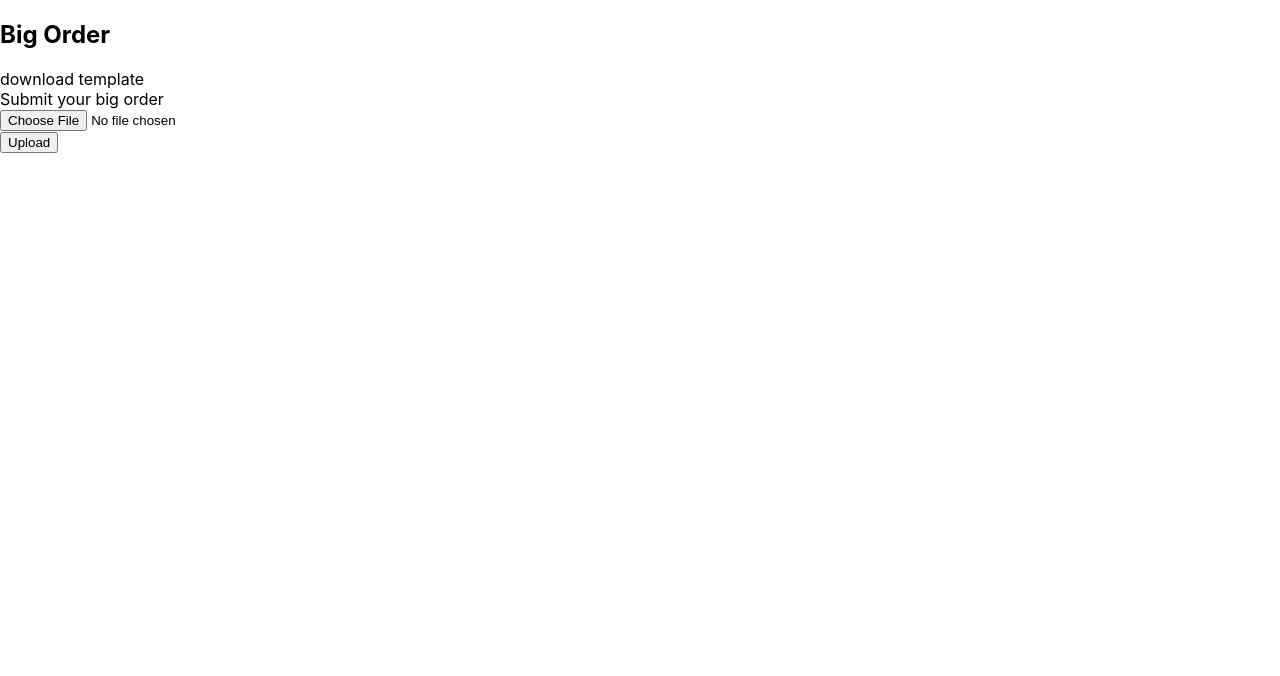
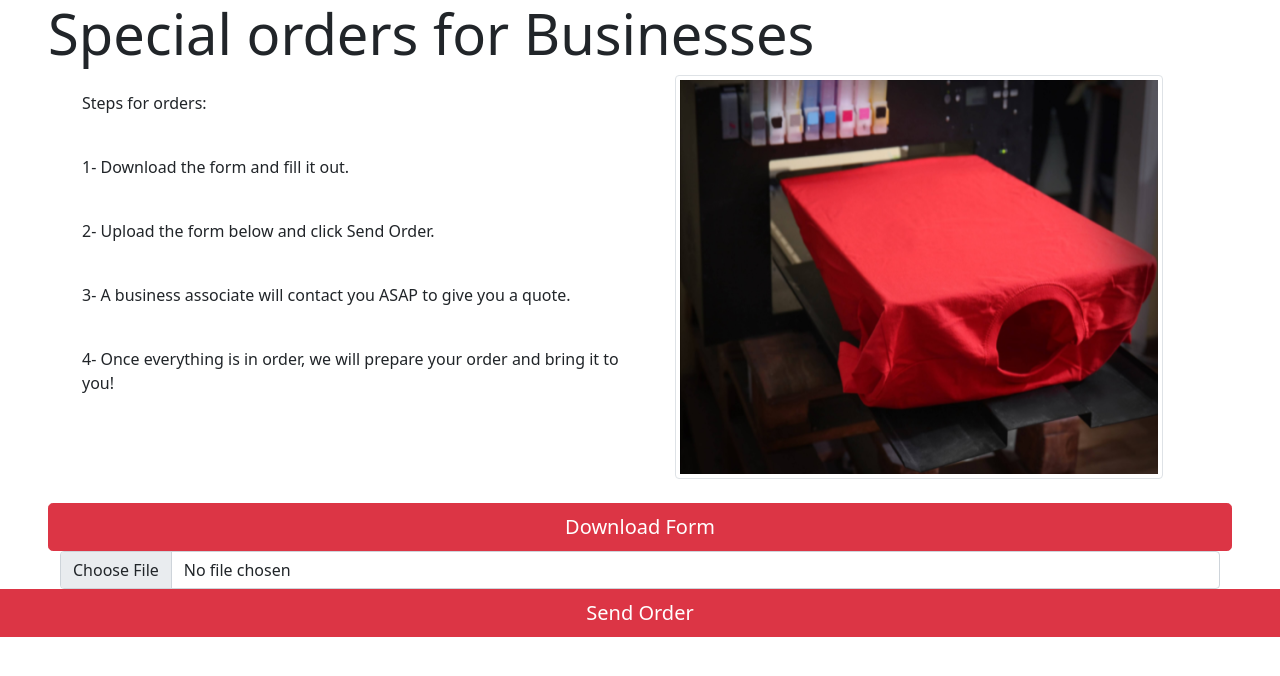
Before and after one commit to SmoothWin/A-and-I-Clothing_frontend, a Next.js app: page /bigorder in a window 1280 px wide. Shown: the top 676 px of the page. Built offline with nearby package versions, Linux system fonts and the light colour scheme.

Commit message:
bootstrap added + other changes

```diff
--- /dev/null
+++ b/components/Bootstrap.js
@@ -0,0 +1,9 @@
+export default function BootstrapJS(){
+    return(
+        <>
+        <script async src="https://code.jquery.com/jquery-3.3.1.slim.min.js" integrity="sha384-q8i/X+965DzO0rT7abK41JStQIAqVgRVzpbzo5smXKp4YfRvH+8abtTE1Pi6jizo" crossorigin="anonymous"></script>
+        <script async src="https://cdnjs.cloudflare.com/ajax/libs/popper.js/1.14.7/umd/popper.min.js" integrity="sha384-UO2eT0CpHqdSJQ6hJty5KVphtPhzWj9WO1clHTMGa3JDZwrnQq4sF86dIHNDz0W1" crossorigin="anonymous"></script>
+        <script async src="https://stackpath.bootstrapcdn.com/bootstrap/4.3.1/js/bootstrap.min.js" integrity="sha384-JjSmVgyd0p3pXB1rRibZUAYoIIy6OrQ6VrjIEaFf/nJGzIxFDsf4x0xIM+B07jRM" crossorigin="anonymous"></script>
+        </>
+    )
+}
--- a/package.json
+++ b/package.json
@@ -9,6 +9,7 @@
   },
   "dependencies": {
     "axios": "^0.24.0",
+    "bootstrap": "^5.1.3",
     "next": "12.0.7",
     "react": "17.0.2",
     "react-dom": "17.0.2"
--- a/pages/_app.js
+++ b/pages/_app.js
@@ -1,4 +1,5 @@
 import '../styles/globals.css'
+import 'bootstrap/dist/css/bootstrap.css'
 
 function MyApp({ Component, pageProps }) {
   return <Component {...pageProps} />
--- a/pages/bigorder.js
+++ b/pages/bigorder.js
@@ -1,5 +1,8 @@
 import { useState } from "react";
 import axios from 'axios';
+import Head from "next/head";
+
+import BootstrapJS from '../components/Bootstrap'
 
 export default function bigorder(){
     const [selectedFile, setSelectedFile] = useState(null);
@@ -7,26 +10,48 @@ export default function bigorder(){
     function onChangeHandler(e){
         setSelectedFile(e.target.files[0])
     }
-    function onClickHandler(e){
+    async function onClickHandler(e){
         const data = new FormData()
         data.append('file', selectedFile)
-        axios.post("http://localhost:8000/upload", data, {
-            // receive two    parameter endpoint url ,form data
-        })
+        try{
+            await axios.post("http://localhost:8000/bigorders/upload", data,{
+                // receive two    parameter endpoint url ,form data
+            })
+        }catch(e){
+            console.log(e)
+        }
     }
     return (
         <>
-            <h2>Big Order</h2>
-            <a href="/bigorder_template.csv" download> download template </a>
-            <br/>
-            <label>Submit your big order</label>
-            <br/>
-            <input type="file" accept=".csv"
-                onChange={onChangeHandler}
+        <Head>
+            <BootstrapJS/>
+        </Head>
 
-            />
-            <br/>
-            <button type="button" onClick={onClickHandler}>Upload</button>
+        <h2 className="display-4 col-10 mx-5 text-center text-sm-start">Special orders for Businesses</h2>
+        <div className="container-sm d-flex flex-column flex-md-row">
+            <div className="col-12 col-md-6">
+                <p className="pt-3">Steps for orders:</p>
+                <p className="pt-4">1- Download the form and fill it out.</p>
+                <p className="pt-4">2- Upload the form below and click Send Order.</p>
+                <p className="pt-4">3- A business associate will contact you ASAP to give you a quote.</p>
+                <p className="pt-4">4- Once everything is in order, we will prepare your order and bring it to you!</p>
+
+            </div>
+                <img className="img-thumbnail h-75 mx-auto" height={300} src="/image.png"/>
+            </div>
+
+                <div className="row justify-content-around mx-5 pt-4">
+                    <a className="btn btn-danger btn-lg" href="/bigorder_template.csv" download> Download Form</a>
+                    <div className="form-group">
+                        <input className="form-control" type="file" accept=".csv"
+                        onChange={onChangeHandler}
+                        />
+                    </div>
+                </div>
+                <div className="row">
+                    <button type="button" className="btn btn-danger btn-lg" onClick={onClickHandler}>Send Order</button>
+                </div>
+
         </>
     )
 }
```
Also changed, not shown: public/bigorder_template.csv, public/image.png (added), 1 other file (tests, documents, lock files or other folders).
